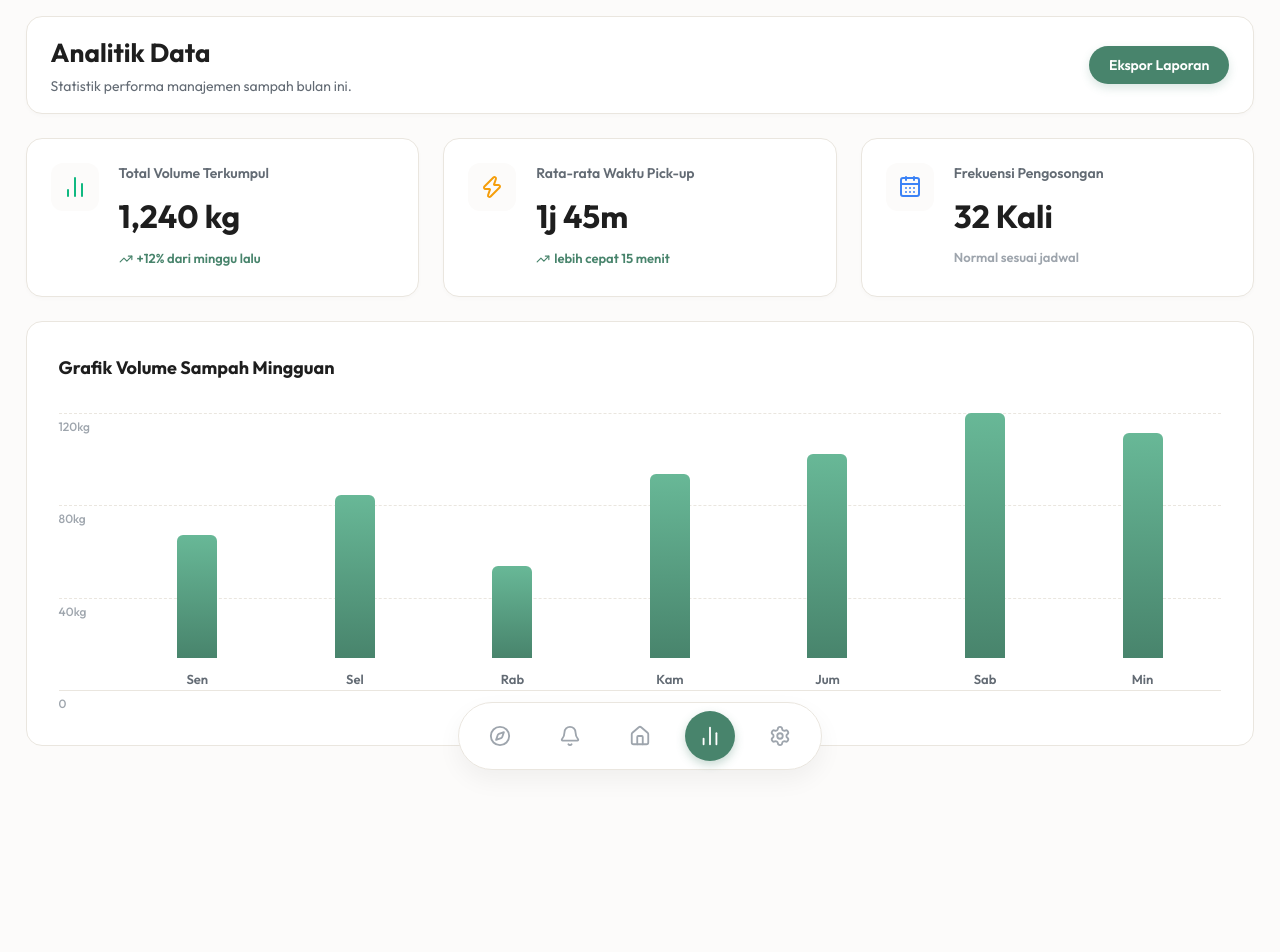
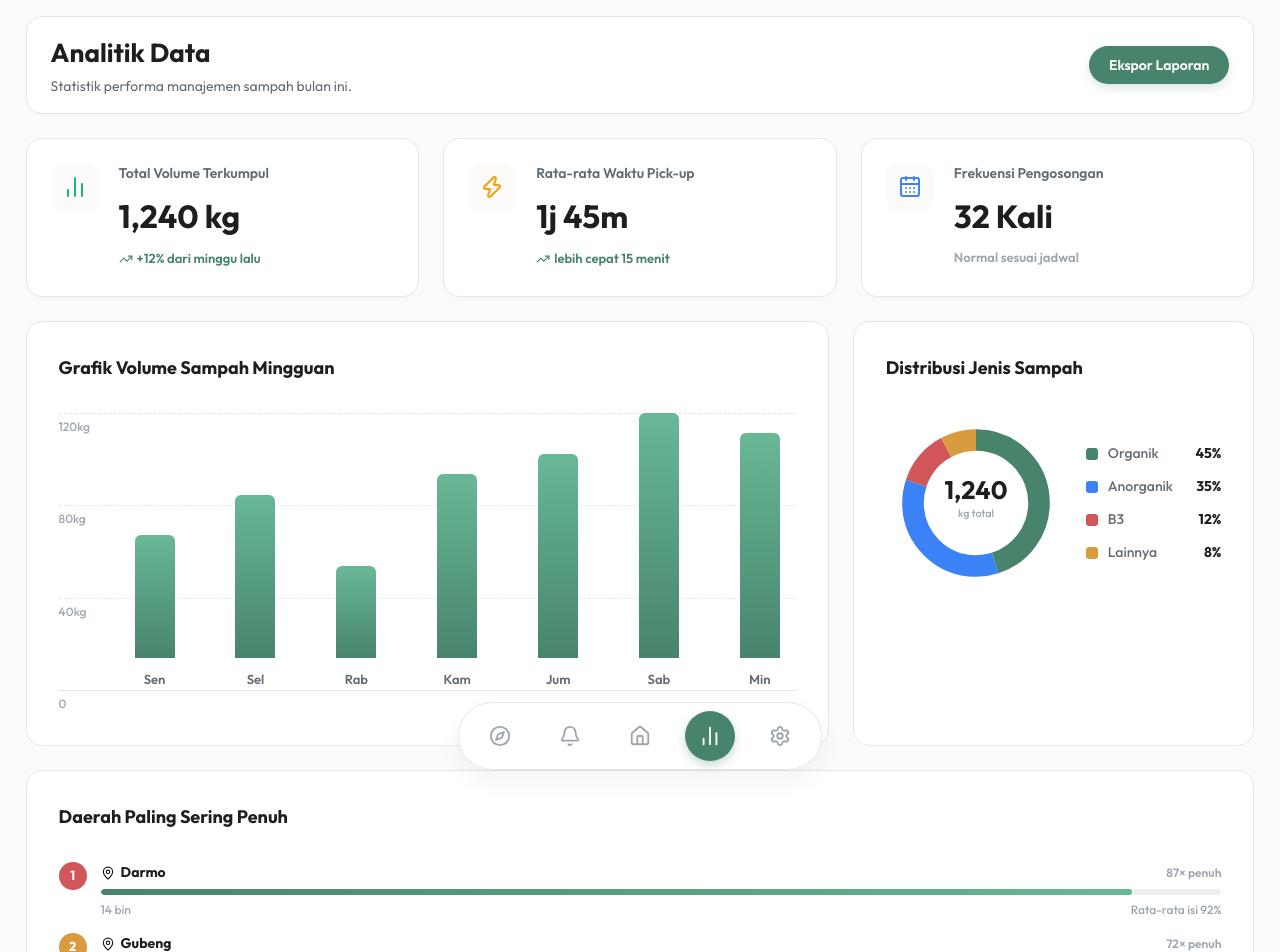
Before and after one commit to Xoz99/frontend-SMARTBIN-BRIN, a Next.js app: page /analytics in a window 1280 px wide. Shown: the top 952 px of the page. Before the commit the page ends 866 px from the top, so only its background shows below. Built offline with nearby package versions, Linux system fonts and the light colour scheme.

Commit message:
update UI

```diff
--- a/src/app/analytics/page.module.css
+++ b/src/app/analytics/page.module.css
@@ -151,12 +151,13 @@
 
 .chartBars {
   display: flex;
-  justify-content: space-around;
+  justify-content: space-between;
   align-items: flex-end;
   height: 100%;
   position: relative;
   z-index: 2;
   padding-bottom: 24px; /* Space for X-Axis labels */
+  padding-inline: 8px;
 }
 
 .barGroup {
@@ -164,7 +165,8 @@
   flex-direction: column;
   align-items: center;
   gap: 12px;
-  width: 10%;
+  flex: 1;
+  max-width: 56px;
   height: 100%;
   justify-content: flex-end;
 }
@@ -219,10 +221,165 @@
   color: var(--text-secondary);
 }
 
+/* Charts row: bar (wider) + donut (narrower) */
+.chartsRow {
+  display: grid;
+  grid-template-columns: 2fr 1fr;
+  gap: 24px;
+}
+
+/* Donut */
+.donutWrapper {
+  display: flex;
+  align-items: center;
+  gap: 20px;
+}
+
+.donutSvg {
+  width: 180px;
+  height: 180px;
+  flex-shrink: 0;
+}
+
+.donutCenterValue {
+  font-size: 28px;
+  font-weight: 700;
+  fill: var(--text-primary);
+}
+
+.donutCenterLabel {
+  font-size: 12px;
+  fill: var(--text-tertiary);
+  font-weight: 500;
+}
+
+.donutLegend {
+  list-style: none;
+  display: flex;
+  flex-direction: column;
+  gap: 12px;
+  flex: 1;
+}
+
+.donutLegend li {
+  display: flex;
+  align-items: center;
+  gap: 10px;
+  font-size: 14px;
+}
+
+.legendDot {
+  width: 12px;
+  height: 12px;
+  border-radius: 3px;
+  flex-shrink: 0;
+}
+
+.legendLabel {
+  flex: 1;
+  color: var(--text-secondary);
+  font-weight: 500;
+}
+
+.legendValue {
+  font-weight: 700;
+  color: var(--text-primary);
+}
+
+/* Top Areas */
+.areaList {
+  list-style: none;
+  display: flex;
+  flex-direction: column;
+  gap: 14px;
+}
+
+.areaItem {
+  display: flex;
+  gap: 14px;
+  align-items: flex-start;
+}
+
+.areaRank {
+  width: 28px;
+  height: 28px;
+  border-radius: 50%;
+  background: var(--bg-color);
+  color: var(--text-secondary);
+  font-weight: 700;
+  font-size: 13px;
+  display: flex;
+  align-items: center;
+  justify-content: center;
+  flex-shrink: 0;
+}
+
+.areaItem:nth-child(1) .areaRank { background: #d1565a; color: white; }
+.areaItem:nth-child(2) .areaRank { background: #d89b3f; color: white; }
+.areaItem:nth-child(3) .areaRank { background: #f1c95c; color: #111; }
+
+.areaBody {
+  flex: 1;
+  display: flex;
+  flex-direction: column;
+  gap: 6px;
+}
+
+.areaHeader {
+  display: flex;
+  justify-content: space-between;
+  align-items: center;
+}
+
+.areaName {
+  display: inline-flex;
+  align-items: center;
+  gap: 6px;
+  font-weight: 700;
+  font-size: 14px;
+  color: var(--text-primary);
+}
+
+.areaFullCount {
+  font-size: 12px;
+  font-weight: 600;
+  color: var(--text-tertiary);
+}
+
+.areaProgressBar {
+  height: 6px;
+  background: #eef0ee;
+  border-radius: 3px;
+  overflow: hidden;
+}
+
+.areaProgressFill {
+  height: 100%;
+  background: linear-gradient(to right, var(--color-green), #68b897);
+  border-radius: 3px;
+}
+
+.areaMeta {
+  display: flex;
+  justify-content: space-between;
+  font-size: 12px;
+  color: var(--text-tertiary);
+  font-weight: 500;
+}
+
 @media (max-width: 768px) {
   .header {
     flex-direction: column;
     align-items: flex-start;
     gap: 16px;
   }
+
+  .chartsRow {
+    grid-template-columns: 1fr;
+  }
+
+  .donutWrapper {
+    flex-direction: column;
+    gap: 16px;
+  }
 }
--- a/src/app/analytics/page.tsx
+++ b/src/app/analytics/page.tsx
@@ -2,7 +2,7 @@
 
 import React from 'react';
 import styles from './page.module.css';
-import { TrendingUp, BarChart2, Zap, CalendarDays } from 'lucide-react';
+import { TrendingUp, BarChart2, Zap, CalendarDays, MapPin } from 'lucide-react';
 
 export default function AnalyticsPage() {
   const weeklyData = [
@@ -16,6 +16,26 @@ export default function AnalyticsPage() {
   ];
 
   const maxVolume = Math.max(...weeklyData.map(d => d.volume));
+
+  const wasteDistribution = [
+    { label: 'Organik',   value: 45, color: '#48846C' },
+    { label: 'Anorganik', value: 35, color: '#3b82f6' },
+    { label: 'B3',        value: 12, color: '#d1565a' },
+    { label: 'Lainnya',   value: 8,  color: '#d89b3f' },
+  ];
+
+  const topAreas = [
+    { area: 'Darmo',     bins: 14, fullCount: 87, fillRate: 92 },
+    { area: 'Gubeng',    bins: 11, fullCount: 72, fillRate: 81 },
+    { area: 'Tegalsari', bins: 9,  fullCount: 61, fillRate: 74 },
+    { area: 'Wonokromo', bins: 12, fullCount: 54, fillRate: 66 },
+    { area: 'Genteng',   bins: 8,  fullCount: 48, fillRate: 58 },
+  ];
+
+  const donutRadius = 70;
+  const donutCircumference = 2 * Math.PI * donutRadius;
+  let donutOffset = 0;
+  const totalWaste = wasteDistribution.reduce((sum, w) => sum + w.value, 0);
 
   return (
     <div className={styles.pageContainer}>
@@ -59,7 +79,8 @@ export default function AnalyticsPage() {
         </div>
       </div>
 
-      {/* Charts Section */}
+      {/* Charts Row: Bar + Donut */}
+      <div className={styles.chartsRow}>
         <div className={styles.chartPanel}>
           <div className={styles.panelHeader}>
             <h2>Grafik Volume Sampah Mingguan</h2>
@@ -93,6 +114,75 @@ export default function AnalyticsPage() {
           </div>
         </div>
 
+        {/* Donut: Distribusi Jenis Sampah */}
+        <div className={styles.chartPanel}>
+          <div className={styles.panelHeader}>
+            <h2>Distribusi Jenis Sampah</h2>
+          </div>
+          <div className={styles.donutWrapper}>
+            <svg viewBox="0 0 200 200" className={styles.donutSvg}>
+              <circle cx="100" cy="100" r={donutRadius} fill="none" stroke="#eef0ee" strokeWidth="24" />
+              {wasteDistribution.map((seg, i) => {
+                const segLength = (seg.value / totalWaste) * donutCircumference;
+                const dasharray = `${segLength} ${donutCircumference - segLength}`;
+                const dashoffset = -donutOffset;
+                donutOffset += segLength;
+                return (
+                  <circle
+                    key={i}
+                    cx="100" cy="100" r={donutRadius}
+                    fill="none"
+                    stroke={seg.color}
+                    strokeWidth="24"
+                    strokeDasharray={dasharray}
+                    strokeDashoffset={dashoffset}
+                    transform="rotate(-90 100 100)"
+                  />
+                );
+              })}
+              <text x="100" y="95" textAnchor="middle" className={styles.donutCenterValue}>1,240</text>
+              <text x="100" y="115" textAnchor="middle" className={styles.donutCenterLabel}>kg total</text>
+            </svg>
+            <ul className={styles.donutLegend}>
+              {wasteDistribution.map((seg, i) => (
+                <li key={i}>
+                  <span className={styles.legendDot} style={{ background: seg.color }} />
+                  <span className={styles.legendLabel}>{seg.label}</span>
+                  <span className={styles.legendValue}>{seg.value}%</span>
+                </li>
+              ))}
+            </ul>
+          </div>
+        </div>
+      </div>
+
+      {/* Top Areas (full width) */}
+      <div className={styles.chartPanel}>
+        <div className={styles.panelHeader}>
+          <h2>Daerah Paling Sering Penuh</h2>
+        </div>
+        <ul className={styles.areaList}>
+          {topAreas.map((a, i) => (
+            <li key={a.area} className={styles.areaItem}>
+              <div className={styles.areaRank}>{i + 1}</div>
+              <div className={styles.areaBody}>
+                <div className={styles.areaHeader}>
+                  <span className={styles.areaName}><MapPin size={14} /> {a.area}</span>
+                  <span className={styles.areaFullCount}>{a.fullCount}× penuh</span>
+                </div>
+                <div className={styles.areaProgressBar}>
+                  <div className={styles.areaProgressFill} style={{ width: `${a.fillRate}%` }} />
+                </div>
+                <div className={styles.areaMeta}>
+                  <span>{a.bins} bin</span>
+                  <span>Rata-rata isi {a.fillRate}%</span>
+                </div>
+              </div>
+            </li>
+          ))}
+        </ul>
+      </div>
+
     </div>
   );
 }
--- a/src/app/page.tsx
+++ b/src/app/page.tsx
@@ -180,7 +180,7 @@ export default function Home() {
       {/* BOTTOM SECTION - STATUS & JADWAL */}
       <section className={styles.mainGrid}>
         {/* Status Bin - Tampilan Cepat */}
-        <div className={styles.transparentPanel}>
+        <div className={styles.panel}>
           <div className={styles.panelHeader}>
             <h2 className={styles.panelTitle}>Status Bin – Tampilan Cepat</h2>
           </div>
```
Lines whose indentation alone changed are shown as unchanged.
